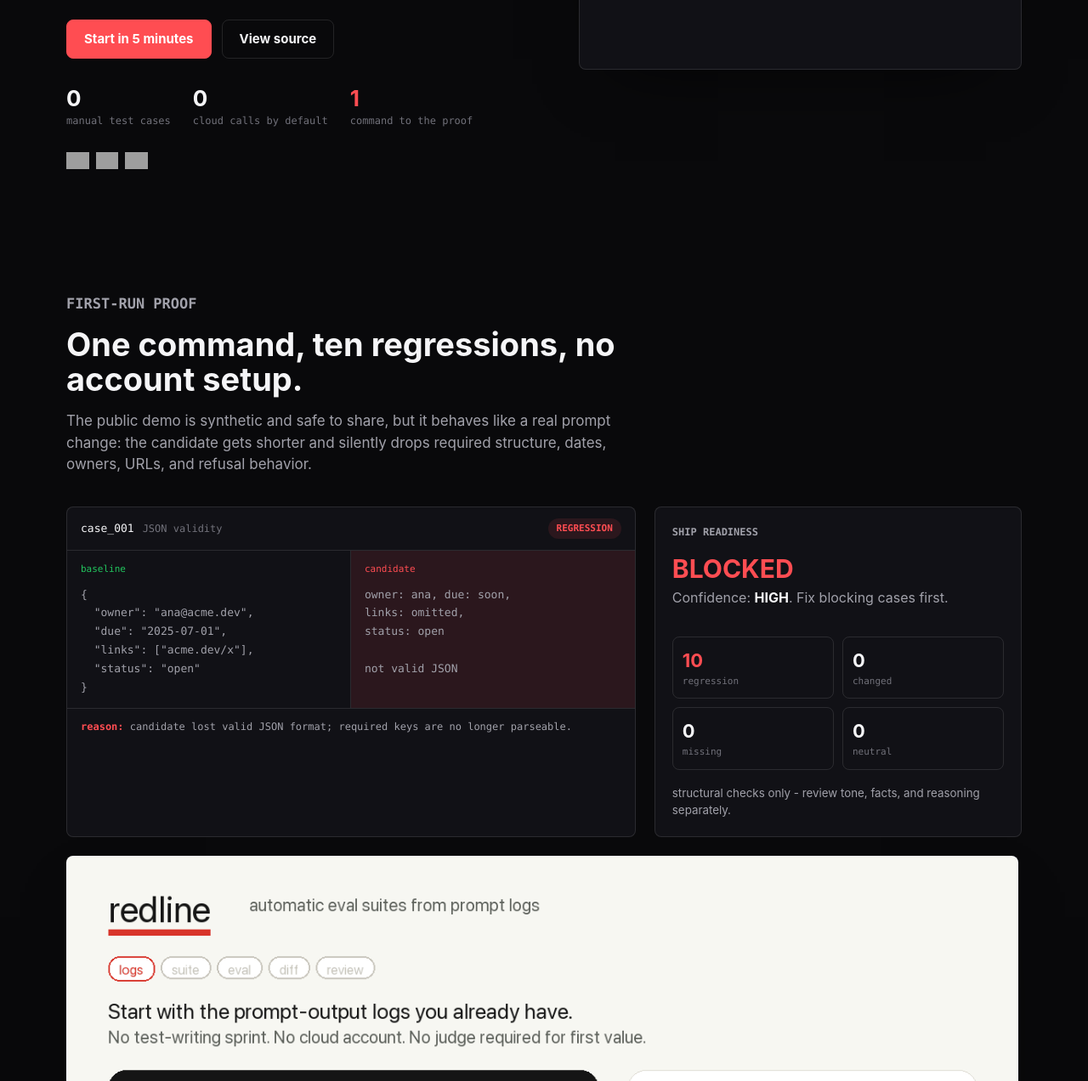
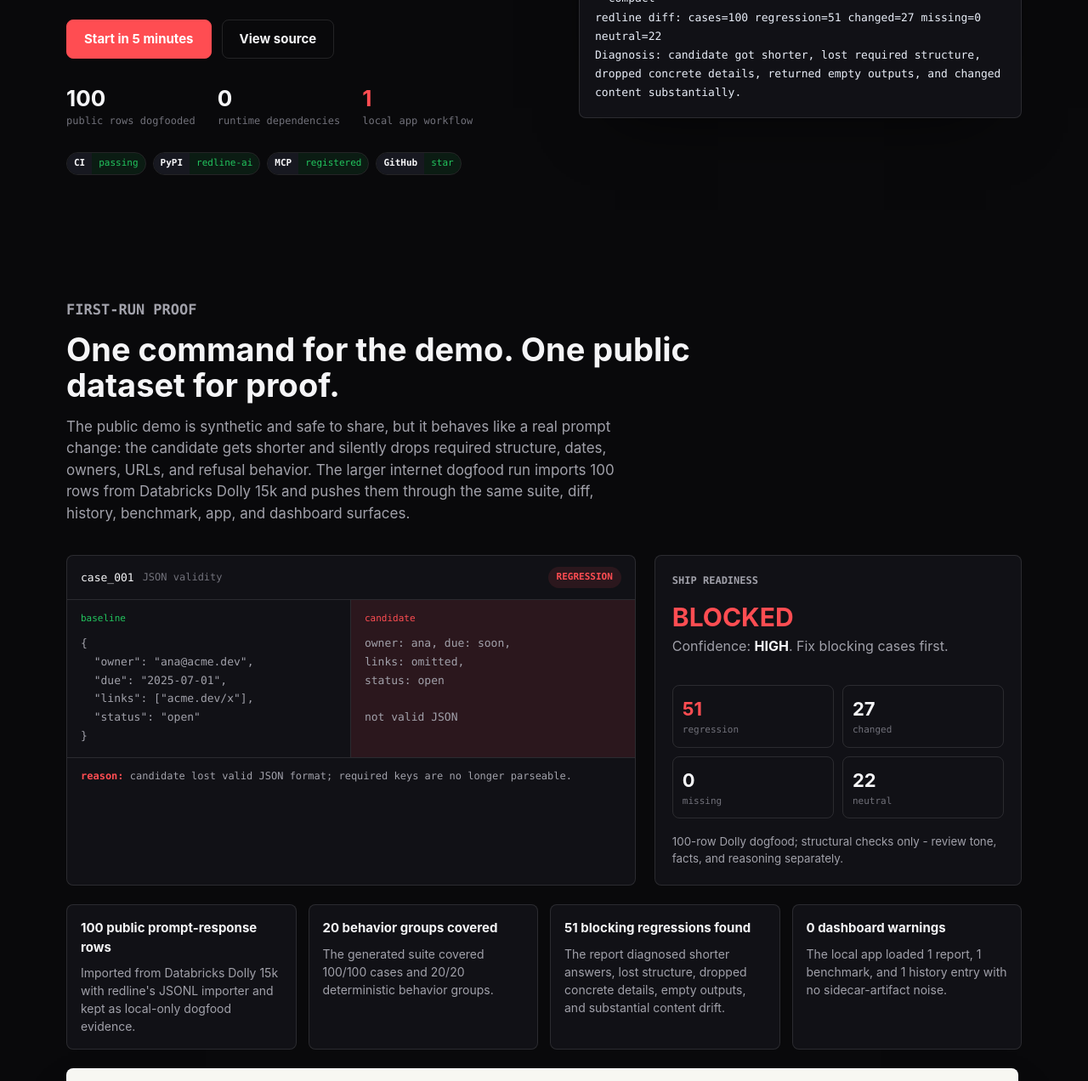
Before and after one commit to gowtham0992/redline, a plain HTML site: page site/index.html in a window 1280 px wide. Shown: the part 628-1900 px from the top of the page at 85% size. Drawn offline with Linux system fonts and the light colour scheme; grey boxes are pictures that could not be loaded.

Commit message:
Polish product launch surfaces

```diff
--- a/site/index.html
+++ b/site/index.html
@@ -56,14 +56,15 @@
             <a class="button secondary" href="https://github.com/gowtham0992/redline">View source</a>
           </div>
           <div class="hero-metrics" aria-label="Product proof points">
-            <span><strong>0</strong><small>manual test cases</small></span>
-            <span><strong>0</strong><small>cloud calls by default</small></span>
-            <span><strong>1</strong><small>command to the proof</small></span>
+            <span><strong>100</strong><small>public rows dogfooded</small></span>
+            <span><strong>0</strong><small>runtime dependencies</small></span>
+            <span><strong>1</strong><small>local app workflow</small></span>
           </div>
           <div class="badges" aria-label="Project status badges">
-            <a href="https://github.com/gowtham0992/redline/actions/workflows/ci.yml"><img src="https://github.com/gowtham0992/redline/actions/workflows/ci.yml/badge.svg?branch=main" alt="CI status"></a>
-            <a href="https://pypi.org/project/redline-ai/"><img src="https://img.shields.io/pypi/v/redline-ai.svg" alt="PyPI version"></a>
-            <a href="https://github.com/gowtham0992/redline/stargazers"><img src="https://img.shields.io/github/stars/gowtham0992/redline?style=social" alt="GitHub stars"></a>
+            <a href="https://github.com/gowtham0992/redline/actions/workflows/ci.yml"><strong>CI</strong><span>passing</span></a>
+            <a href="https://pypi.org/project/redline-ai/"><strong>PyPI</strong><span>redline-ai</span></a>
+            <a href="https://registry.modelcontextprotocol.io/?q=io.github.gowtham0992%2Fredline"><strong>MCP</strong><span>registered</span></a>
+            <a href="https://github.com/gowtham0992/redline/stargazers"><strong>GitHub</strong><span>star</span></a>
           </div>
         </div>
 
@@ -84,18 +85,25 @@ REGRESSION case_002: candidate lost markdown table structure
 REGRESSION case_006: candidate newly refuses
 REGRESSION case_010: candidate lost bullet list structure
 
-10 blocking regressions - fix before you ship.</code></pre>
+10 blocking regressions - fix before you ship.
+
+$ redline diff dolly-suite-100.json dolly-candidate-100.jsonl --compact
+redline diff: cases=100 regression=51 changed=27 missing=0 neutral=22
+Diagnosis: candidate got shorter, lost required structure, dropped concrete details, returned empty outputs, and changed content substantially.</code></pre>
         </div>
       </section>
 
       <section class="quickstart band" id="proof">
         <div class="section-heading">
           <p class="eyebrow">First-run proof</p>
-          <h2>One command, ten regressions, no account setup.</h2>
+          <h2>One command for the demo. One public dataset for proof.</h2>
           <p>
             The public demo is synthetic and safe to share, but it behaves like
             a real prompt change: the candidate gets shorter and silently drops
-            required structure, dates, owners, URLs, and refusal behavior.
+            required structure, dates, owners, URLs, and refusal behavior. The
+            larger internet dogfood run imports 100 rows from Databricks Dolly
+            15k and pushes them through the same suite, diff, history,
+            benchmark, app, and dashboard surfaces.
           </p>
         </div>
         <div class="proof-showcase" aria-label="Example redline regression diagnosis">
@@ -131,13 +139,31 @@ not valid JSON</code></pre>
             <h3>BLOCKED</h3>
             <p>Confidence: <strong>HIGH</strong>. Fix blocking cases first.</p>
             <div class="readiness-stats">
-              <span><strong>10</strong><small>regression</small></span>
-              <span><strong>0</strong><small>changed</small></span>
+              <span><strong>51</strong><small>regression</small></span>
+              <span><strong>27</strong><small>changed</small></span>
               <span><strong>0</strong><small>missing</small></span>
-              <span><strong>0</strong><small>neutral</small></span>
+              <span><strong>22</strong><small>neutral</small></span>
             </div>
-            <small>structural checks only - review tone, facts, and reasoning separately.</small>
+            <small>100-row Dolly dogfood; structural checks only - review tone, facts, and reasoning separately.</small>
           </aside>
+        </div>
+        <div class="dogfood-proof" aria-label="Internet dogfood evidence">
+          <article>
+            <strong>100 public prompt-response rows</strong>
+            <p>Imported from Databricks Dolly 15k with redline's JSONL importer and kept as local-only dogfood evidence.</p>
+          </article>
+          <article>
+            <strong>20 behavior groups covered</strong>
+            <p>The generated suite covered 100/100 cases and 20/20 deterministic behavior groups.</p>
+          </article>
+          <article>
+            <strong>51 blocking regressions found</strong>
+            <p>The report diagnosed shorter answers, lost structure, dropped concrete details, empty outputs, and substantial content drift.</p>
+          </article>
+          <article>
+            <strong>0 dashboard warnings</strong>
+            <p>The local app loaded 1 report, 1 benchmark, and 1 history entry with no sidecar-artifact noise.</p>
+          </article>
         </div>
         <figure class="demo-film">
           <img
@@ -155,22 +181,22 @@ not valid JSON</code></pre>
               src="assets/redline-dashboard-proof.png"
               alt="redline dashboard showing reports, benchmark evidence, history, and ship readiness"
               width="1440"
-              height="1050"
+              height="1440"
               loading="lazy"
               decoding="async"
             >
-            <figcaption>Local dashboard with ship readiness, history, benchmark evidence, and report links.</figcaption>
+            <figcaption>Local app from the 100-row Dolly dogfood run: reports, benchmark evidence, history, and ship readiness.</figcaption>
           </figure>
           <figure>
             <img
               src="assets/redline-report-proof.png"
               alt="redline HTML report showing concrete regression reasons and side-by-side baseline and candidate outputs"
               width="1440"
-              height="1050"
+              height="1440"
               loading="lazy"
               decoding="async"
             >
-            <figcaption>HTML report with concrete reasons and side-by-side baseline versus candidate output.</figcaption>
+            <figcaption>HTML report from the same run with the diagnosis, coverage, methodology, and concrete reasons.</figcaption>
           </figure>
         </div>
       </section>
--- a/site/styles.css
+++ b/site/styles.css
@@ -303,9 +303,30 @@ code span,
   margin-top: 28px;
 }
 
-.badges img {
-  display: block;
-  height: 20px;
+.badges a {
+  display: inline-flex;
+  overflow: hidden;
+  border: 1px solid var(--border);
+  border-radius: 999px;
+  color: var(--muted);
+  font-family: var(--mono);
+  font-size: 11px;
+}
+
+.badges strong,
+.badges span {
+  padding: 4px 8px;
+}
+
+.badges strong {
+  background: var(--bg3);
+  color: var(--fg);
+  font-weight: 700;
+}
+
+.badges span {
+  background: var(--green-soft);
+  color: var(--green);
 }
 
 .terminal-proof {
@@ -385,6 +406,7 @@ code span,
 
 .diff-card,
 .readiness-card,
+.dogfood-proof article,
 .proof-grid article,
 .trust-layout > div,
 .certification-grid article,
@@ -501,6 +523,29 @@ code span,
 
 .readiness-card p strong {
   color: var(--fg);
+}
+
+.dogfood-proof {
+  display: grid;
+  grid-template-columns: repeat(4, minmax(0, 1fr));
+  gap: 14px;
+  margin-top: 22px;
+}
+
+.dogfood-proof article {
+  padding: 16px;
+}
+
+.dogfood-proof strong {
+  display: block;
+  color: var(--fg);
+  font-size: 15px;
+}
+
+.dogfood-proof p {
+  margin: 8px 0 0;
+  color: var(--muted);
+  font-size: 14px;
 }
 
 .readiness-stats {
@@ -837,6 +882,7 @@ code span,
   .proof-showcase,
   .steps,
   .proof-grid,
+  .dogfood-proof,
   .artifact-proof,
   .trust-layout,
   .assistant-grid,
```
Also changed, not shown: site/assets/redline-dashboard-proof.png, site/assets/redline-preview.png, site/assets/redline-report-proof.png, 4 other files.
